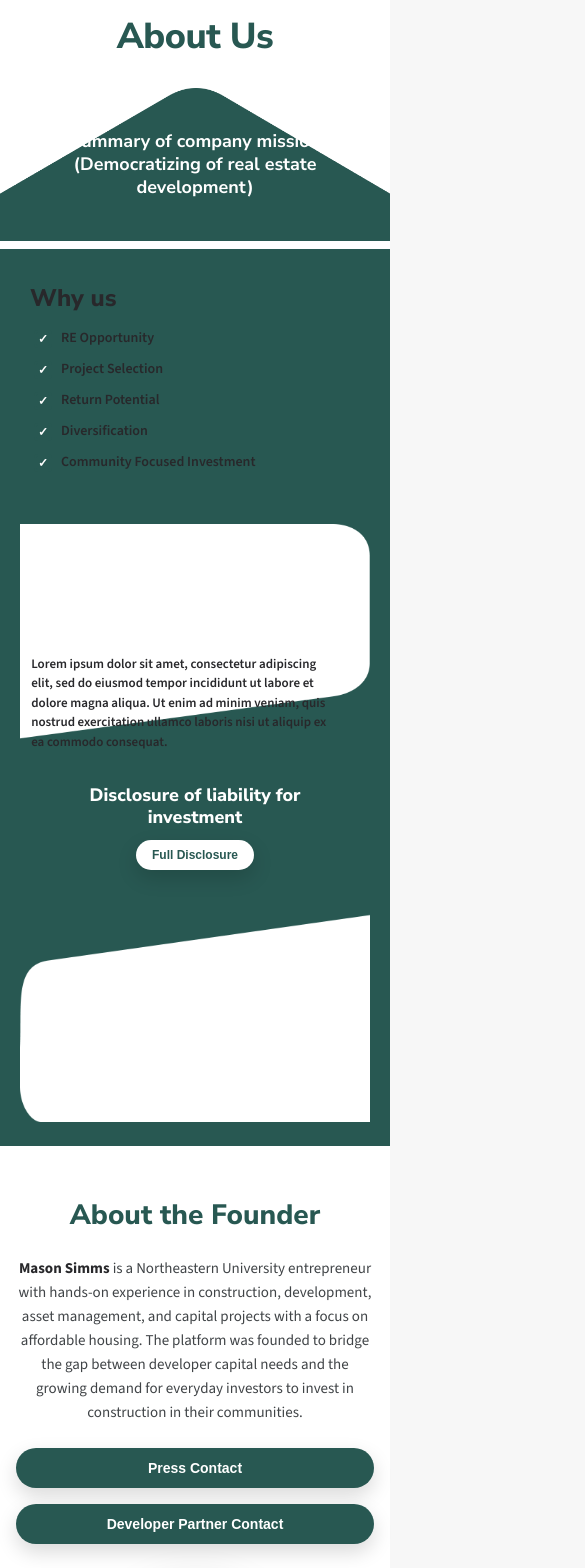
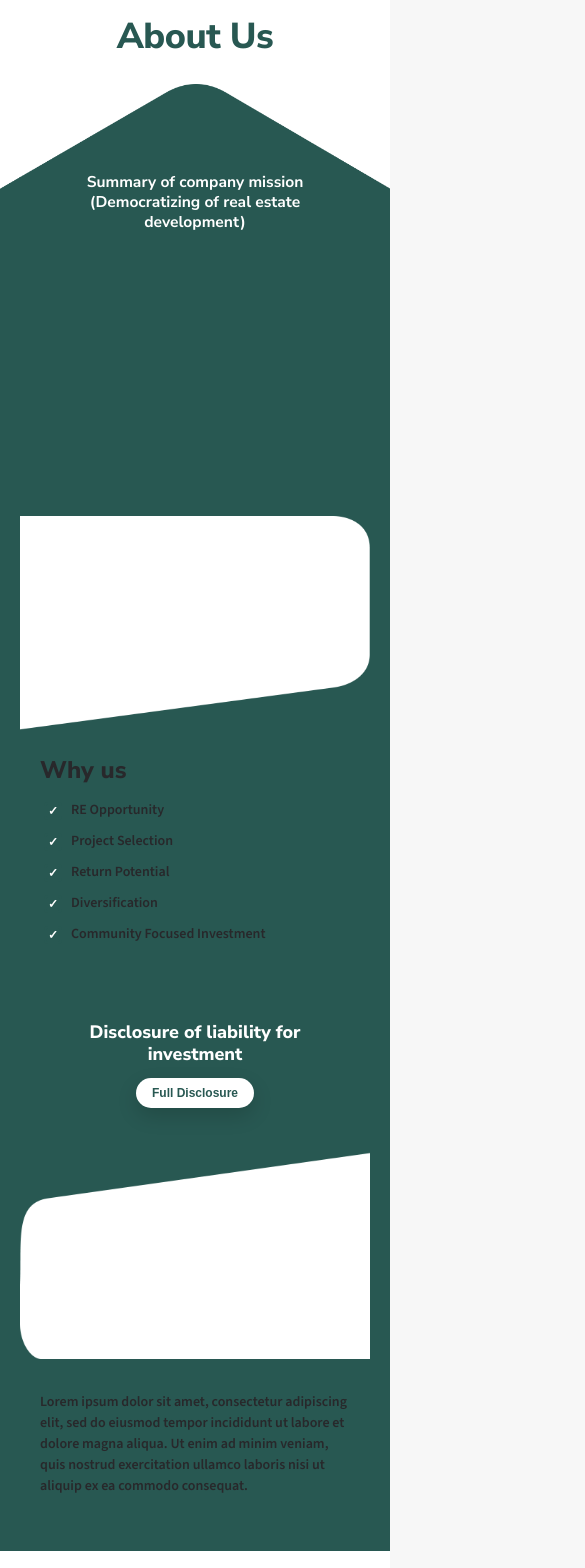
Before and after one commit to Scout-NU/3-stones, a React (Vite) app: page / in a window 390 px wide. Shown: the part 40-1608 px from the top of the page, 585 px wide, since content can reach past the window. Built offline with nearby package versions, Linux system fonts and the light colour scheme.

Commit message:
still having some issues regarding responsiveness

```diff
--- a/src/about-us/AboutUsPage.css
+++ b/src/about-us/AboutUsPage.css
@@ -52,7 +52,7 @@
 }
 
 .hero-triangle {
-  width: 100vw;
+  width: 110vw;
   max-width: none;
   position: relative;
   left: 50%;
@@ -63,7 +63,7 @@
 
 .hero-mission {
   position: absolute;
-  top: 50%;
+  top: 60%;
   left: 50%;
   transform: translate(-50%, -50%);
   text-align: center;
@@ -82,7 +82,7 @@
 .info {
   position: relative;
   padding: 0;
-  margin-top: clamp(-40px, -8vw, -80px);
+  margin-top: clamp(-60px, -12vw, -150px);
   background: var(--green);
 }
 
@@ -124,7 +124,7 @@
   display: flex;
   flex-direction: column;
   justify-content: flex-start;
-  padding-top: clamp(30px, 8vw, 80px);
+  padding-top: clamp(30px, 8vw, 90px);
   padding-left: clamp(30px, 5vw, 80px);
 }
 
@@ -591,23 +591,95 @@
   }
 
   .hero h1 {
+    margin-bottom: 20px;
+    text-align: center;
+    padding-left: 0;
+  }
+
+  .hero-mission {
+    top: 70%;
+    width: 90%;
+  }
+
+  .hero-mission p {
+    font-size: clamp(14px, 4vw, 20px);
+  }
+
+  .info-text1-container {
+    position: static;
+    width: 100%;
     margin-bottom: 24px;
-    text-align: center;
+  }
+
+  .why-us-content {
+    position: relative;
+    padding: clamp(30px, 8vw, 40px) clamp(20px, 5vw, 30px);
+    justify-content: flex-start;
+    padding-top: clamp(20px, 5vw, 30px);
+  }
+  .why-us-list {
+    grid-template-columns: 1fr;
+  }
+
+  .disclosure-sidebar {
+    position: static;
+    width: 100%;
+    margin-bottom: 24px;
+    padding: clamp(20px, 5vw, 30px);
+  }
+
+  /* Fix Disclosure text to fit in white box on mobile */
+  .info-text2-container {
+    position: static;
+    width: 100%;
+    margin-bottom: 24px;
+  }
+
+  .disclosure-content {
+    position: relative;
+    padding: clamp(30px, 8vw, 40px) clamp(20px, 5vw, 30px);
+    justify-content: flex-start;  /* ADD THIS */
+  }
+
+  .disclosure-text p {
+    max-width: 100%;
+    font-size: clamp(14px, 3.5vw, 16px);
   }
 
   .founder-info {
     padding: 48px 16px;
   }
 
+  /* Mobile CTA Banner */
   .cta-banner {
     padding: 40px 16px;
   }
 
   .cta-banner-content {
+    display: flex;
     flex-direction: column;
-    align-items: center;
-    text-align: center;
+    align-items: flex-start;
     gap: 20px;
+  }
+
+  .cta-banner-copy {
+    text-align: left;
+  }
+
+  .secondary-button {
+    align-self: flex-start;
+    width: 100%;
+    max-width: 100%;
+  }
+
+  .app-image {
+    align-self: flex-end;
+    margin-right: -16px;
+    margin-bottom: -40px;
+  }
+
+  .app-image img {
+    height: clamp(200px, 50vw, 300px);
   }
 
   .modal-header,
@@ -618,6 +690,7 @@
   .founder-buttons {
     flex-direction: column;
     width: 100%;
+    gap: 12px;
   }
 
   .founder-button {
--- a/src/about-us/AboutUsPage.tsx
+++ b/src/about-us/AboutUsPage.tsx
@@ -161,8 +161,8 @@ function AboutPage() {
       <section className="cta-banner">
         <div className="cta-banner-content">
           <div className="cta-banner-copy">
-            <h3>Our app</h3>
-            <p>App bio/tagline.</p>
+            <h3>3 Stones</h3>
+            <p>Real estate development, accessible for everyone</p>
           </div>
           <button type="button" className="secondary-button">
             Download the app
```
